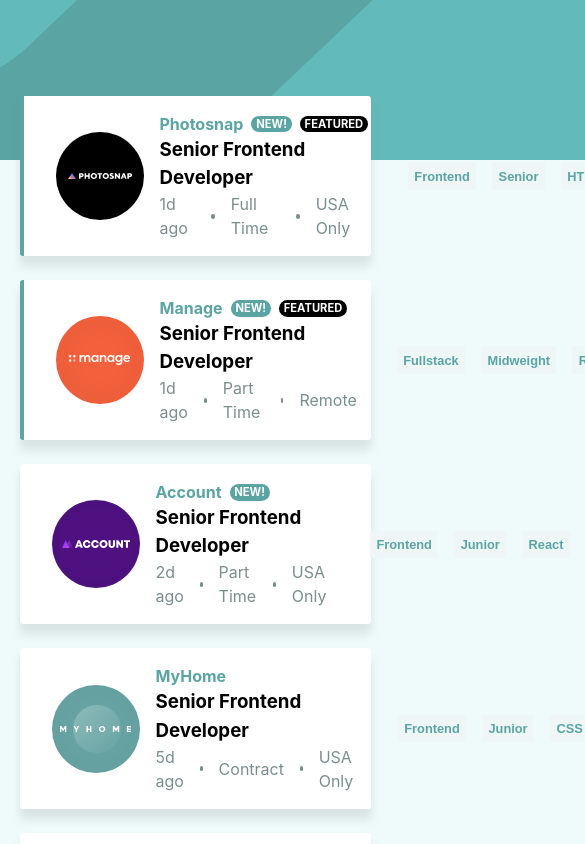
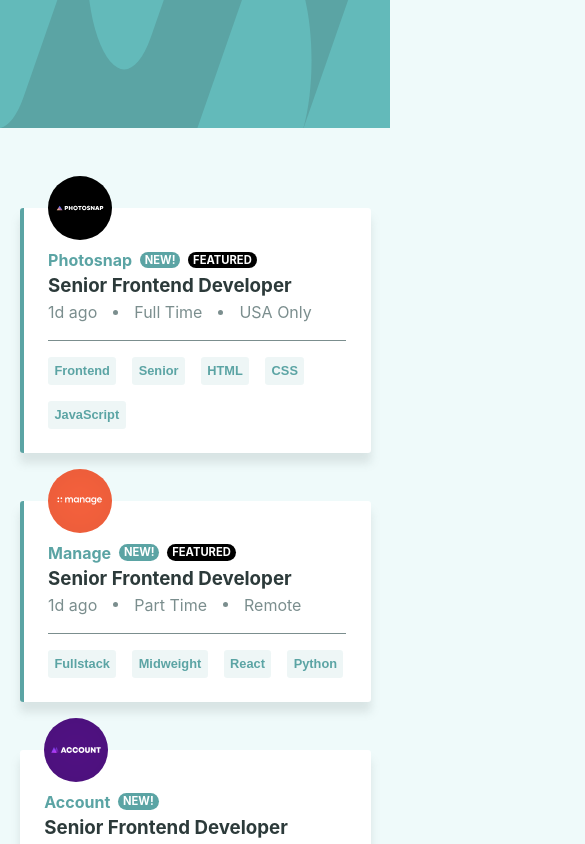
Before and after one commit to IzykGit/job-listings-filter, a React (Vite) app: page / in a window 390 px wide. Shown: the top 844 px of the page, 585 px wide, since content can reach past the window. Built offline with nearby package versions, Linux system fonts and the light colour scheme.

Commit message:
base project completed

```diff
--- a/src/App.css
+++ b/src/App.css
@@ -3,7 +3,7 @@
 
 .background-div {
   background-color: hsl(180, 29%, 50%);
-  height: 10rem;
+  height: 8rem;
   position: absolute;
   min-width: 100%;
   top: 0;
@@ -12,6 +12,7 @@
 
 .background-div > img {
   height: 100%;
+  width: 100%;
 }
 
 
@@ -29,6 +30,113 @@
 .filter-section, .jobs-section {
   width: 90%;
 }
+
+
+
+
+
+
+
+
+
+
+.filter-section-unfiltered {
+  height: 4rem;
+  margin-bottom: 3rem;
+}
+
+
+
+
+.filter-section {
+  height: 4rem;
+  background-color: white;
+
+  display: flex;
+  align-items: center;
+  justify-content: space-between;
+
+  margin-bottom: 3rem;
+  padding: 0rem 2rem;
+
+  box-sizing: border-box;
+
+  border-radius: 0.3rem;
+  box-shadow: 0px 10px 10px 0px hsl(180, 8%, 52%, 0.2);
+
+}
+
+
+
+.filter-list {
+  list-style: none;
+  padding-left: 0;
+
+  display: flex;
+  justify-content: flex-start;
+
+  gap: 1rem;
+}
+
+.filter-list > li {
+  display: flex;
+  align-items: center;
+  justify-content: space-between;
+
+  height: fit-content;
+
+  background-color: hsl(180, 31%, 95%);
+  border-radius: 0.2rem;
+  overflow: hidden;
+}
+
+.filter-list p {
+  margin: 0rem 0.6rem;
+  color: hsl(180, 29%, 50%);
+  font-weight: 700;
+}
+
+.remove-filter {
+  height: 1.6rem;
+  width: 1.6rem;
+  border-radius: 0;
+  border: none;
+
+  display: flex;
+  align-items: center;
+  justify-content: center;
+
+  background-color: hsl(180, 29%, 50%);
+  cursor: pointer;
+}
+
+.remove-filter:hover {
+  background-color: hsl(180, 14%, 20%);
+}
+
+.remove-filter > svg {
+  fill: hsl(0, 0%, 100%);
+}
+
+
+.clear-button {
+  border: none;
+  background-color: transparent;
+
+  color: hsl(180, 29%, 50%);
+  font-weight: 700;
+
+  cursor: pointer;
+}
+
+.clear-button:hover {
+  text-decoration: underline;
+}
+
+
+
+
+
 
 
 .jobs-section {
@@ -111,8 +219,14 @@
 
 
 
+.job-title {
+  color: hsl(180, 14%, 20%);
+  cursor: pointer;
+}
 
-
+.job-title:hover {
+  color: hsl(180, 29%, 50%);
+}
 
 
 
@@ -149,7 +263,7 @@
 .job-requirements {
   display: flex;
   gap: 1rem;
-
+  padding-left: 0;
   list-style: none;
 }
 
@@ -158,6 +272,7 @@
   font-weight: 700;
   font-size: 0.8rem;
 
+  border-radius: 0.2rem;
   border: 0;
   outline: 0;
 
@@ -166,3 +281,81 @@
 
   cursor: pointer;
 }
+
+.job-requirements > li > button:hover {
+  background-color: hsl(180, 29%, 50%);
+  color: white;
+}
+
+
+
+
+
+
+
+
+@media screen and (max-width: 950px) {
+  .main {
+    padding-bottom: 3rem;
+  }
+
+  .job-card, .job-card-featured {
+    flex-direction: column;
+    padding: 0.5rem 0.5rem;
+
+    gap: 1rem;
+  }
+
+  .job-requirements {
+    margin: 0;
+  }
+}
+
+@media screen and (max-width: 650px) {
+  .filter-section {
+    height: fit-content;
+  }
+
+  .filter-list {
+    border: 1px solid black;
+    flex-wrap: wrap;
+  }
+}
+
+
+@media screen and (max-width: 500px) {
+  .jobs-section {
+    gap: 3rem;
+  }
+
+
+  .job-info {
+    flex-direction: column;
+    align-items: flex-start;
+    width: 90%;
+  }
+
+  .job-info > img {
+    width: 4rem;
+    position: relative;
+
+    transform: translateY(-2.5rem);
+    margin-bottom: -3rem;
+  }
+
+  .job-requirements {
+    width: 90%;
+    flex-wrap: wrap;
+
+    padding: 1rem 0rem;
+    border-top: 1px solid hsl(180, 8%, 52%);
+  }
+}
+
+@media screen and (max-width: 325px) {
+  .job-details {
+    align-items: flex-start;
+    flex-direction: column;
+    gap: 0.5rem;
+  }
+}
--- a/src/App.jsx
+++ b/src/App.jsx
@@ -6,20 +6,23 @@
 
 import desktopbg from "/images/bg-header-desktop.svg"
 
+
 import './App.css'
 
 const App = () => {
 
     const [allJobs, setAllJobs] = useState([])
+    const [displayedJobs, setDisplayedJobs] = useState([])
 
-    const [filteres, setFilteres] = useState([])
+    const [filters, setFilters] = useState([])
 
     useEffect(() => {
+
         const fetchingJobs = async () => {
             const jobs = await getJobs()
             setAllJobs(jobs)
+            setDisplayedJobs(jobs)
         }
-
         fetchingJobs()
 
         AOS.init({
@@ -30,11 +33,43 @@
 
 
     const filter = (value) => {
-        let filteredJobs = { ...allJobs }
 
+        let newFilters;
 
+        if(filters.includes(value)) {
+            newFilters = filters.filter(ele => ele !== value)
+        }
+        else {
+            newFilters = [ ...filters, value ]
+        }
+
+        setFilters(newFilters)
     }
 
+    useEffect(() => {
+
+        if(filters.length !== 0) {
+            const filteredJobs = allJobs.filter(job => {
+                return Object.values(job).some(jobValue => {
+                    if(Array.isArray(jobValue)) {
+                        return jobValue.some(arrItem => filters.includes(arrItem))
+                    }
+
+                    return filters.includes(jobValue)
+                })
+            })
+            setDisplayedJobs(filteredJobs);
+            return
+        }
+        else {
+            setDisplayedJobs(allJobs)
+        }
+
+    }, [filters, allJobs])
+
+    const clearFilter = () => {
+        setFilters([])
+    }
 
 
     return (
@@ -44,12 +79,29 @@
             </div>
 
 
-            <section className="filter-section">
+            <section className={filters.length === 0 ? "filter-section-unfiltered" : "filter-section"}>
+                {filters.length > 0 && (
+                    <>
+                    <ul className="filter-list" aria-label="Filter List" >
+                        {filters.map(selectedFilter => (
+                            <li key={selectedFilter}>
+                                <p>{selectedFilter}</p>
+                                <button type="button" className="remove-filter" onClick={() => filter(selectedFilter)}>
+                                    <svg xmlns="http://www.w3.org/2000/svg" width="14" height="14">
+                                        <path d="M11.314 0l2.121 2.121-4.596 4.596 4.596 4.597-2.121 2.121-4.597-4.596-4.596 4.596L0 11.314l4.596-4.597L0 2.121 2.121 0l4.596 4.596L11.314 0z"/>
+                                    </svg>
+                                </button>
+                            </li>
+                        ))}
+                    </ul>
+                    <button type="button" className="clear-button" onClick={() => clearFilter()}>Clear</button>
+                    </>
+                )}
 
             </section>
 
             <section className="jobs-section">
-                {allJobs ? allJobs.map(job => (
+                {displayedJobs ? displayedJobs.map(job => (
 
                     <div key={job.id} className={job.featured ? "job-card-featured" : "job-card"} data-aos="fade-up">
 
```
